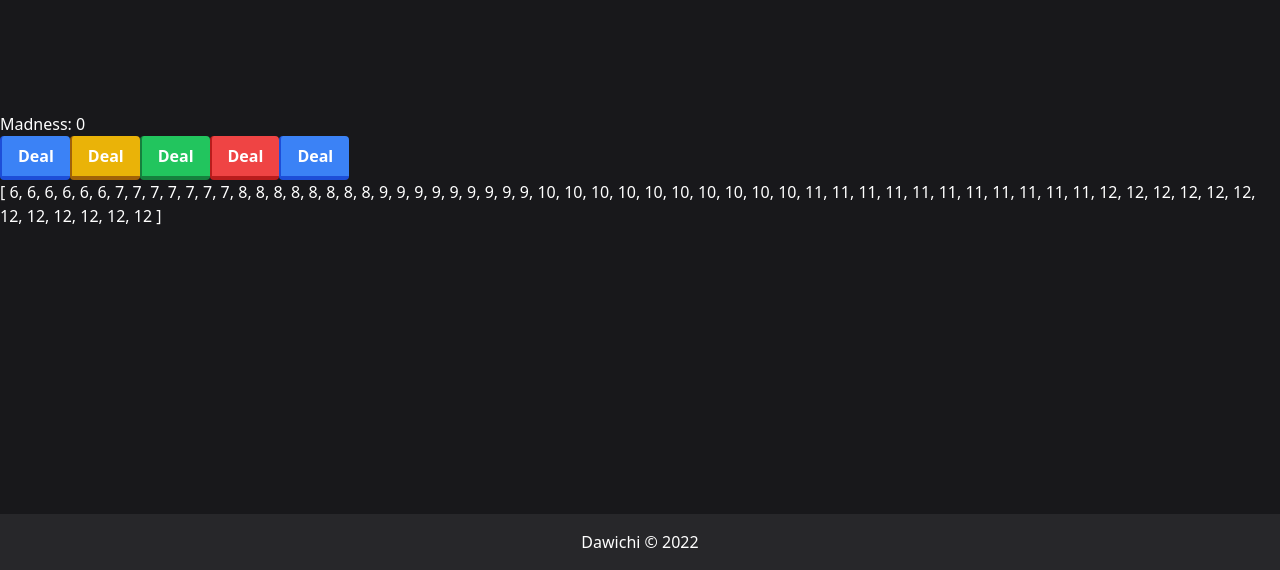
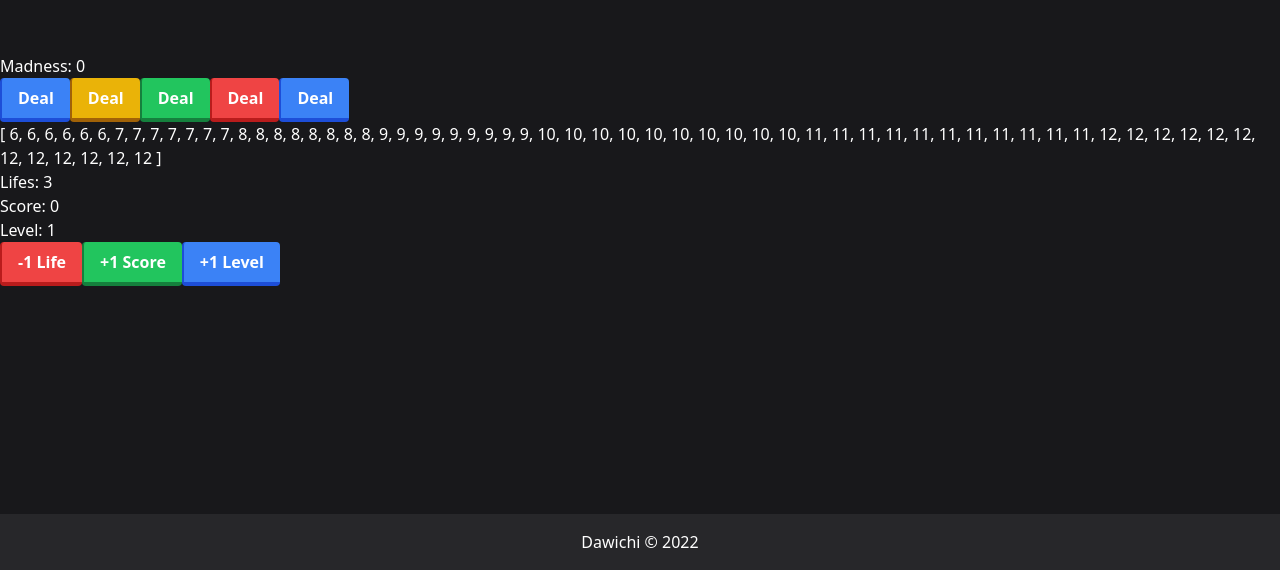
Before and after one commit to Brr1-99/duckcards, a Nuxt app: page /madness in a window 1280 px wide. Shown: the part 230-800 px from the top of the page. Built offline with nearby package versions, Linux system fonts and the light colour scheme.

Commit message:
object references

```diff
--- a/composables/useCounter.ts
+++ b/composables/useCounter.ts
@@ -1,4 +1,10 @@
 const count = ref(0)
+
+const obj = ref({
+    lifes: 3,
+    score: 0,
+    level: 1,
+})
 
 /**
  * useCounter.ts
@@ -6,9 +12,16 @@ const count = ref(0)
  */
 export default () => {
     const increment = () => count.value++
+    const lostLife = () => obj.value.lifes--
+    const addScore = () => obj.value.score++
+    const addLevel = () => obj.value.level++
 
     return {
         count: readonly(count),
         increment,
+        obj: readonly(obj),
+        lostLife,
+        addScore,
+        addLevel,
     }
 }
--- a/pages/madness.vue
+++ b/pages/madness.vue
@@ -7,11 +7,17 @@
     <Button1 text="Deal" type="pedro" @click="increment" />
 
     <p>{{ cards }}</p>
+    <p>Lifes: {{ obj.lifes }}</p>
+    <p>Score: {{ obj.score }}</p>
+    <p>Level: {{ obj.level }}</p>
+    <Button1 text="-1 Life" type="danger" @click="lostLife" />
+    <Button1 text="+1 Score" type="success" @click="addScore" />
+    <Button1 text="+1 Level" @click="addLevel" />
 </template>
 
 <script setup lang="ts">
 import { Cards } from '~~/services/cards'
-const { count, increment } = useCounter()
+const { count, increment, obj, lostLife, addScore, addLevel } = useCounter()
 
 const cards = Cards.generateCards()
 </script>
```
